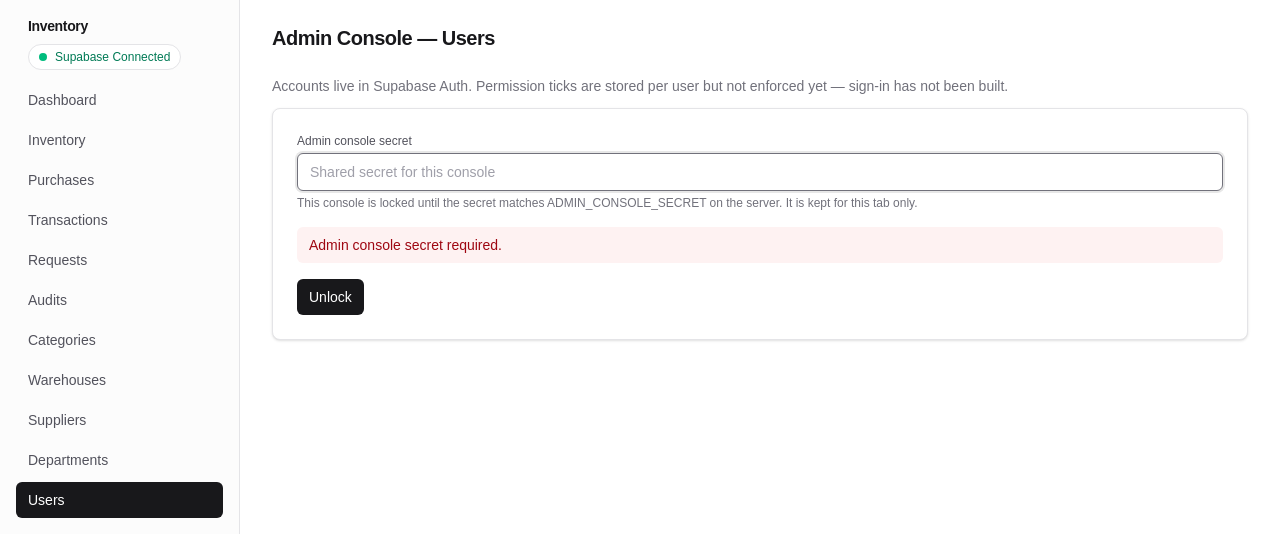
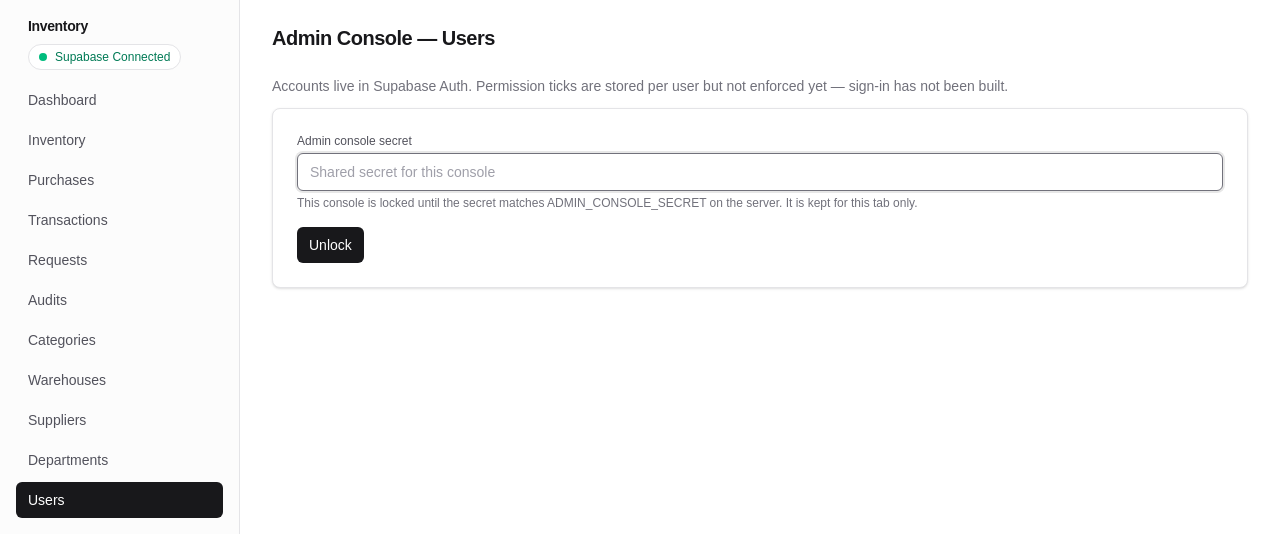
Before and after one commit to thimsin79-bot/inventory-app, a Next.js app: page /admin/users in a window 1280 px wide. Shown: the top 556 px of the page. Built offline with nearby package versions, Linux system fonts and the light colour scheme; no server answers; the database is empty.

Commit message:
suppress initial error banner on admin console lock screen and preserve secret input

```diff
--- a/app/(app)/admin/users/page.tsx
+++ b/app/(app)/admin/users/page.tsx
@@ -71,7 +71,6 @@ export default function AdminUsersPage() {
       return
     }
     setUnlockError(null)
-    setSecretInput('')
     writeAdminSecret(value)
     setVerifying(true)
     users.reload()
@@ -231,6 +230,10 @@ export default function AdminUsersPage() {
     ),
   })
 
+  const activeUnlockError =
+    unlockError ??
+    (users.error && users.error !== 'Admin console secret required.' ? users.error : null)
+
   return (
     <>
       <PageHeader
@@ -271,9 +274,9 @@ export default function AdminUsersPage() {
                 server. It is kept for this tab only.
               </p>
             </div>
-            {!verifying && (unlockError ?? users.error) && (
+            {!verifying && activeUnlockError && (
               <p className="rounded-md bg-red-50 px-3 py-2 text-sm text-red-800 dark:bg-red-950/50 dark:text-red-300">
-                {unlockError ?? users.error}
+                {activeUnlockError}
               </p>
             )}
             <Button variant="primary" onClick={submitUnlock} disabled={verifying}>
```
